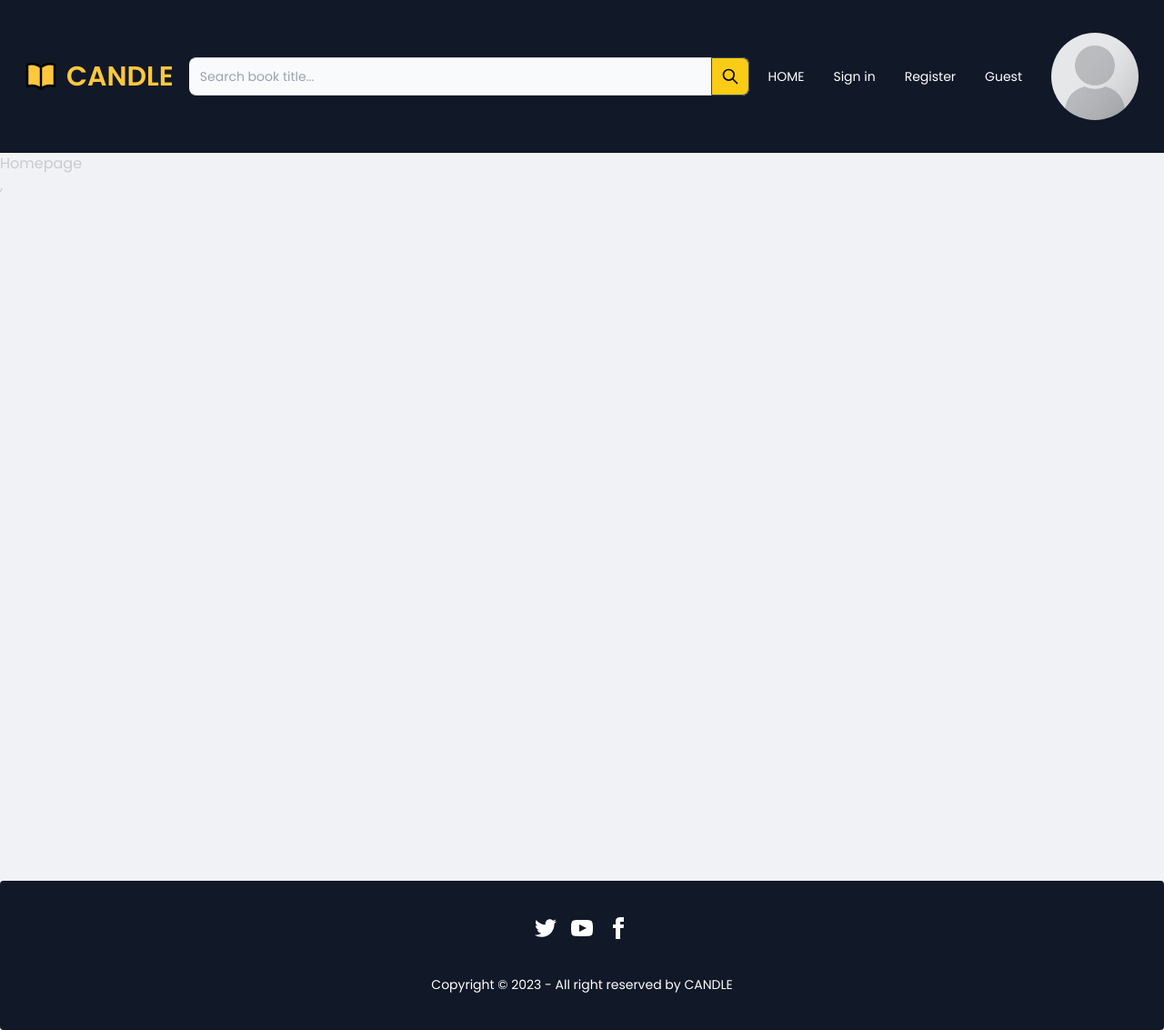
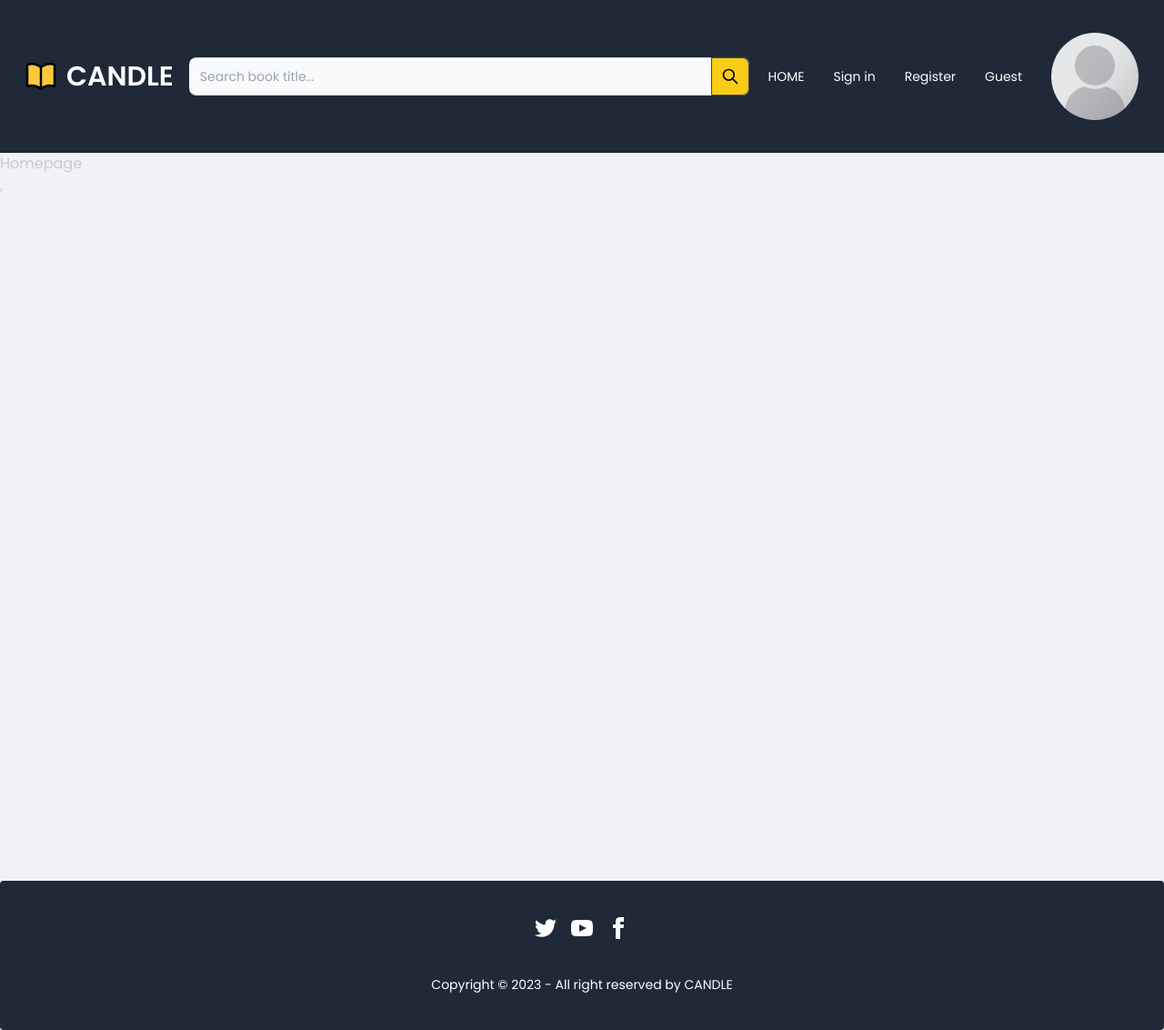
Before and after one commit to Night-of-Serenity/Candle_bookstore-frontend, a React (Vite) app: page / in a window 1280 px wide. Shown: the whole page at 91% size. Built offline with nearby package versions, Linux system fonts and the light colour scheme.

Commit message:
update taiwind color config, change header ,footer color

```diff
--- a/src/features/auth/components/Usermenu.jsx
+++ b/src/features/auth/components/Usermenu.jsx
@@ -6,7 +6,7 @@
       {isAdmin ? (
         <>
           <summary>{username}</summary>
-          <ul className="p-2 bg-base-100 right-3">
+          <ul className="p-2  right-3 ">
             <li>
               <Link>admin profile</Link>
             </li>
@@ -21,7 +21,7 @@
       ) : (
         <>
           <summary>{username}</summary>
-          <ul className="p-2 bg-base-100 right-3">
+          <ul className="p-2 right-3 ">
             <li>
               <Link>user profile</Link>
             </li>
--- a/src/layouts/Footer.jsx
+++ b/src/layouts/Footer.jsx
@@ -1,6 +1,6 @@
 export default function Footer() {
   return (
-    <footer className="footer footer-center p-10 bg-base-100 rounded text-white">
+    <footer className="footer footer-center p-10 bg-maindarkblue rounded text-white">
       {/* <div className="grid grid-flow-col gap-4">
 
       </div> */}
--- a/src/layouts/Header.jsx
+++ b/src/layouts/Header.jsx
@@ -13,14 +13,11 @@
   const user = useSelector((state) => state.auth.user);
 
   return (
-    <div className="navbar navbar-center bg-base-100 text-white py-5">
+    <div className="navbar navbar-center bg-maindarkblue text-white py-5">
       <div className="flex-1">
-        <Link
-          to="/"
-          className="btn btn-ghost normal-case text-3xl text-primary"
-        >
+        <Link to="/" className="btn btn-ghost normal-case text-3xl">
           <BookIcon />
-          <h1>CANDLE</h1>
+          <span className="text-coreyellow">CANDLE</span>
         </Link>
         <div className="flex-1">
           <Searchbar />
--- a/tailwind.config.js
+++ b/tailwind.config.js
@@ -2,14 +2,15 @@
 export default {
   content: ["./index.html", "./src/**/*.{js,ts,jsx,tsx}"],
   theme: {
-    // extend: {
-    //   colors: {
-    //     "base-100": "#1f2937",
-    //     primary: "#1f2937",
-    //     secondary: "#37475A",
-    //     accent: "#FFC73B",
-    //   },
-    // },
+    extend: {
+      colors: {
+        maindarkblue: "#1f2937",
+        mainlightblue: "#37475A",
+        mainpaper: "#FDFBF6",
+        mainyellow: "#FFC73B",
+        mainbrown: "#78716c",
+      },
+    },
   },
   daisyui: {
     themes: [
```
